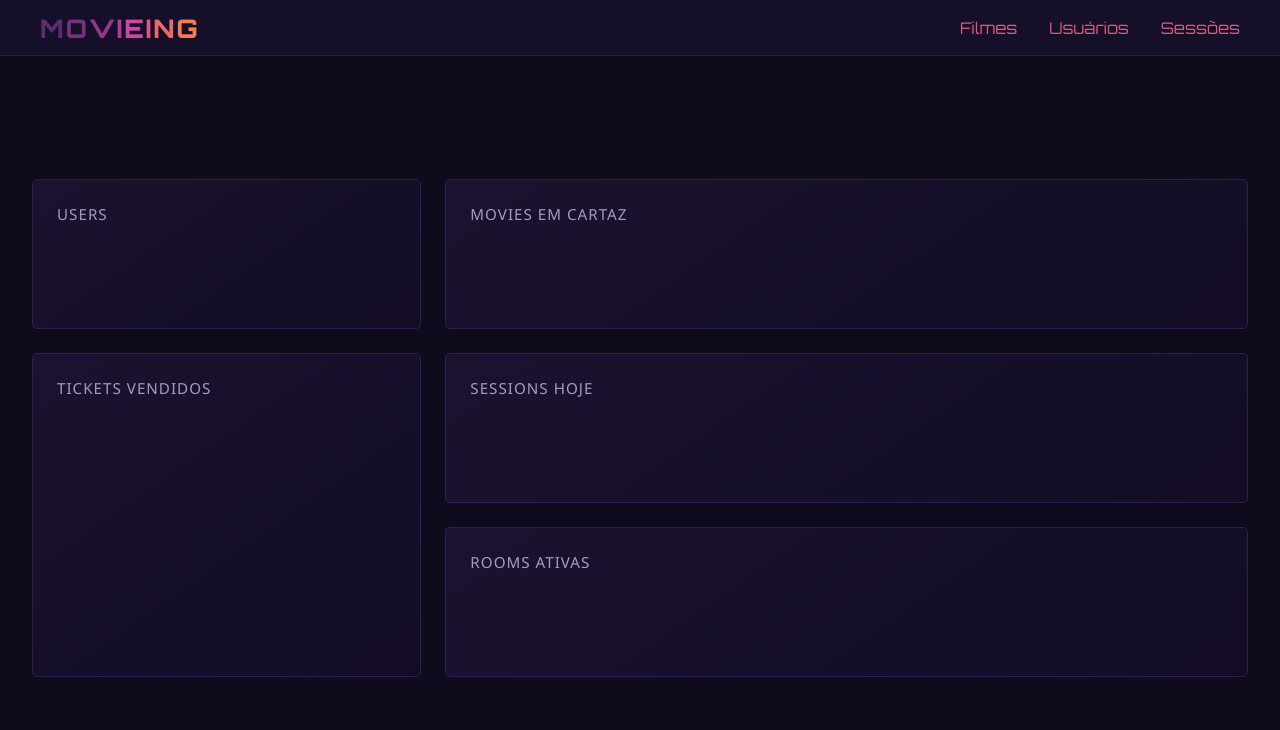
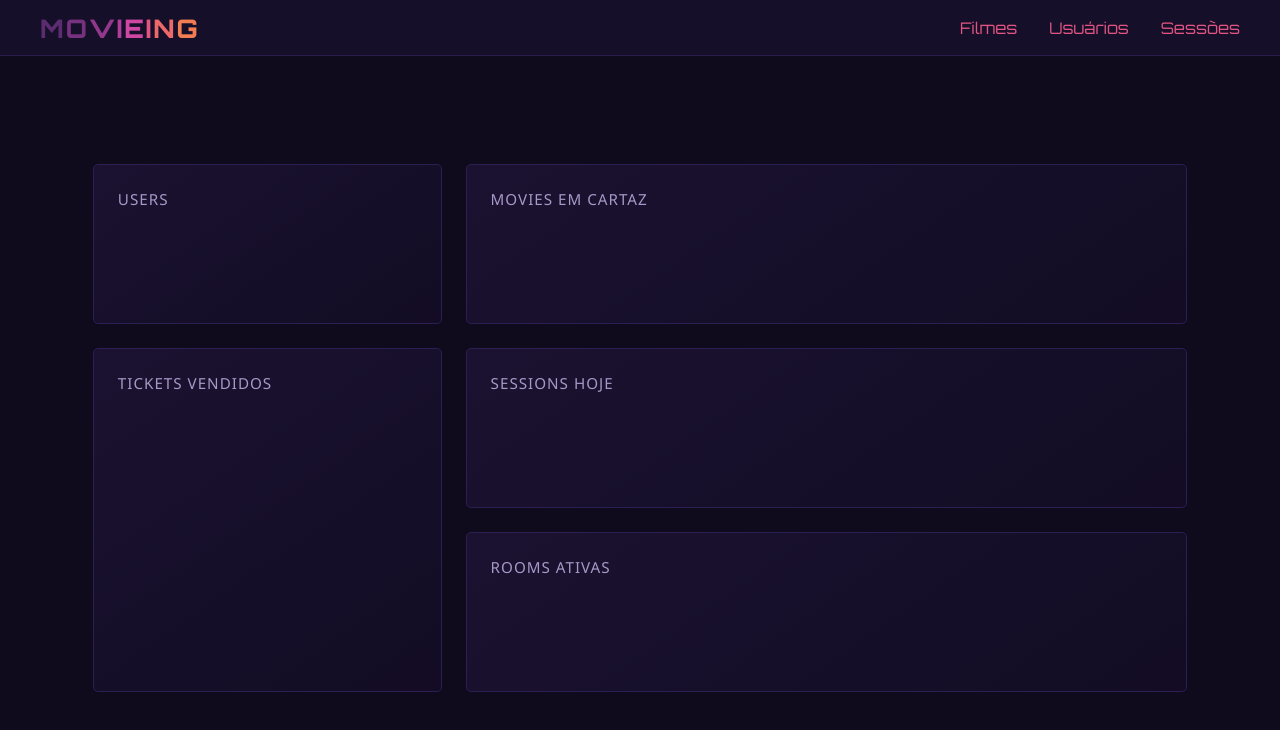
Before and after one commit to Gabi5443/PROJETO-DS-2026, a plain HTML site: page Dashboard/index.html in a window 1280 px wide. Drawn offline with Linux system fonts and the light colour scheme; no server answers.

Commit message:
dash grid

```diff
--- a/Dashboard/index.html
+++ b/Dashboard/index.html
@@ -81,14 +81,14 @@
 
         .grid {
             display: grid;
-            width: 100%;
+            width: 90%;
 
             gap: 1.5rem;
         }
 
         .cardsGrid {
             grid-template-columns: repeat(3, 1fr);
-            grid-auto-rows: 150px;
+            grid-auto-rows: 20vh;
             grid-template-areas:
                 "users movie movie"
                 "tickets session session"
```
